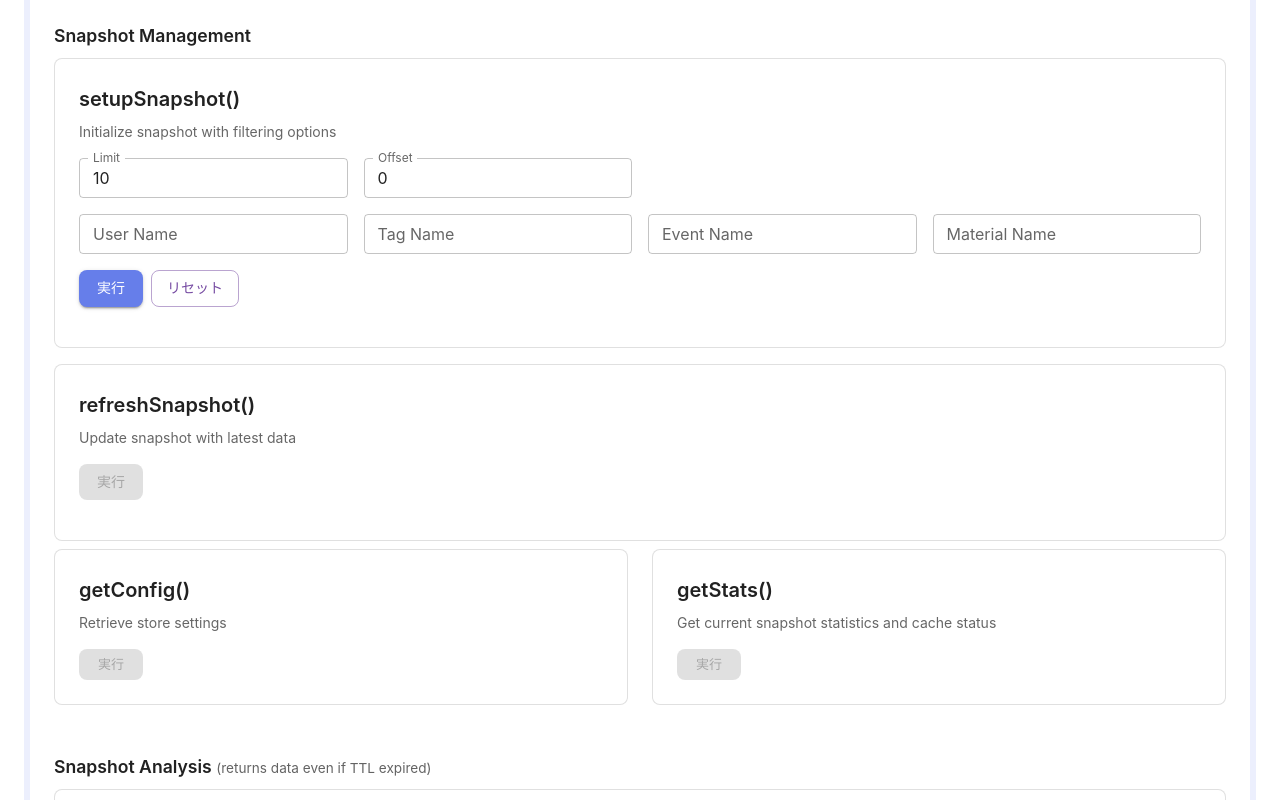
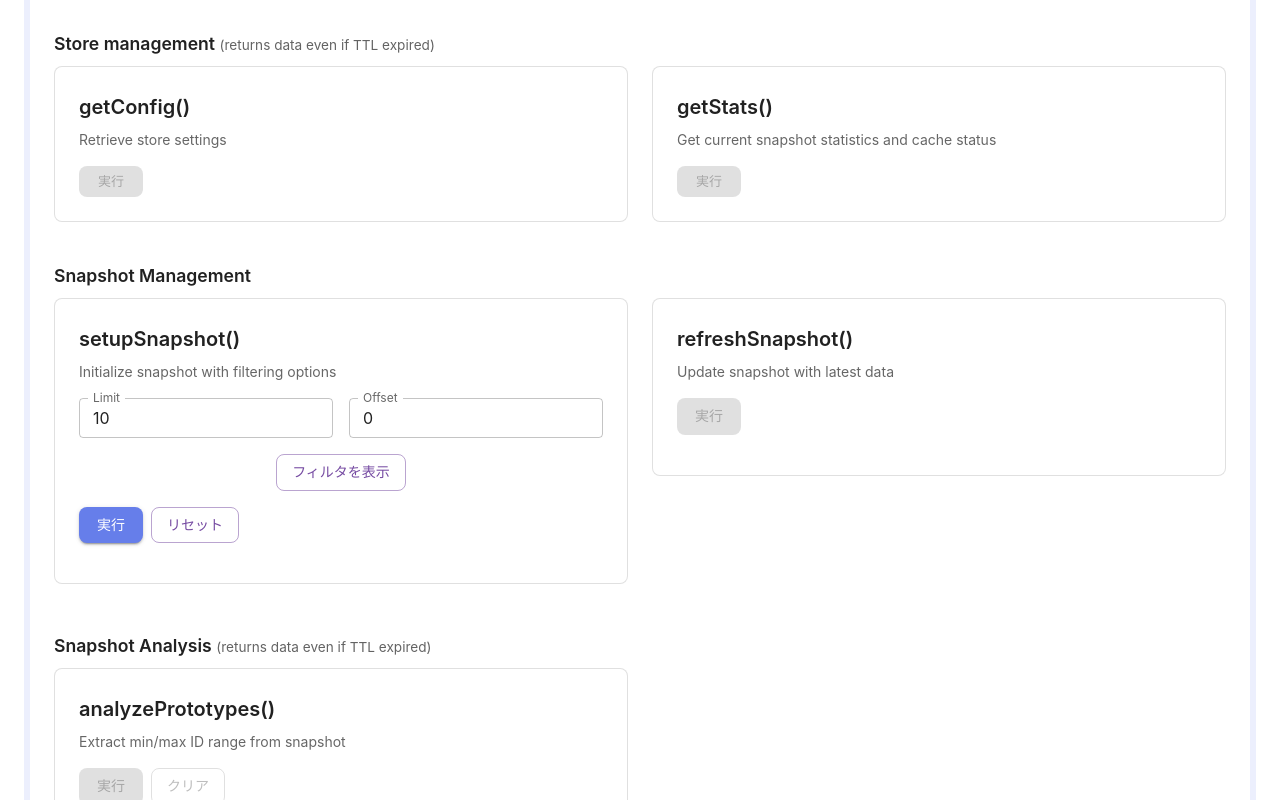
Before and after one commit to F88/PROMIDAS-demo, a React (Vite) app: page / in a window 1280 px wide. Shown: the part 1080-1880 px from the top of the page. Built offline with nearby package versions, Linux system fonts and the light colour scheme.

Commit message:
refactor: enhance repository container layout and improve snapshot setup filters

```diff
--- a/src/components/repository/repository-container.tsx
+++ b/src/components/repository/repository-container.tsx
@@ -1,4 +1,4 @@
-import { Typography, Stack, Grid } from '@mui/material';
+import { Typography, Grid } from '@mui/material';
 import { ContainerWrapper } from '../common/container-wrapper';
 import { SetupSnapshot } from './setup-snapshot';
 import { RefreshSnapshot } from './refresh-snapshot';
@@ -117,7 +117,48 @@ export function RepositoryContainer({
 
   return (
     <ContainerWrapper type="repository" label="Repository" isActive={isActive}>
-      {/* Management Operations */}
+      {/* Store management */}
+      <Typography
+        variant="h6"
+        sx={{
+          mt: 3,
+          mb: 1,
+          fontSize: '1.1rem',
+          fontWeight: 600,
+        }}
+      >
+        Store management{' '}
+        <Typography
+          component="span"
+          sx={{ fontSize: '0.85rem', fontWeight: 400, opacity: 0.7 }}
+        >
+          (returns data even if TTL expired)
+        </Typography>
+      </Typography>
+
+      <Grid container spacing={3} sx={{ mt: 1 }}>
+        <Grid
+          size={{
+            xs: 12,
+            sm: 6,
+          }}
+        >
+          <GetConfig
+            configLoading={configLoading}
+            fetchConfig={wrappedFetchConfig}
+          />
+        </Grid>
+        <Grid
+          size={{
+            xs: 12,
+            sm: 6,
+          }}
+        >
+          <GetStats fetchStats={wrappedUpdateStats} />
+        </Grid>
+      </Grid>
+
+      {/* Snapshot Management */}
       <Typography
         variant="h6"
         sx={{
@@ -130,8 +171,14 @@ export function RepositoryContainer({
         Snapshot Management
       </Typography>
 
-      <Stack spacing={2}>
-        {/* Setup Snapshot */}
+      <Grid container spacing={3} sx={{ mt: 1 }}>
+        <Grid
+          size={{
+            xs: 12,
+            sm: 6,
+            // md: 6,
+          }}
+        >
           <SetupSnapshot
             snapshotLimit={snapshotLimit}
             setSnapshotLimit={setSnapshotLimit}
@@ -151,8 +198,14 @@ export function RepositoryContainer({
             handleSetupSnapshot={handleSetupSnapshot}
             handleResetSnapshotForm={handleResetSnapshotForm}
           />
+        </Grid>
 
-        {/* Refresh Snapshot */}
+        <Grid
+          size={{
+            xs: 12,
+            sm: 6,
+          }}
+        >
           <RefreshSnapshot
             snapshotLoading={refreshLoading}
             snapshotSuccess={refreshSuccess}
@@ -160,17 +213,6 @@ export function RepositoryContainer({
             stats={stats}
             handleRefreshSnapshot={handleRefreshSnapshot}
           />
-      </Stack>
-
-      <Grid container spacing={3} sx={{ mt: 1 }}>
-        <Grid size={{ xs: 12, md: 6 }}>
-          <GetConfig
-            configLoading={configLoading}
-            fetchConfig={wrappedFetchConfig}
-          />
-        </Grid>
-        <Grid size={{ xs: 12, md: 6 }}>
-          <GetStats fetchStats={wrappedUpdateStats} />
         </Grid>
       </Grid>
 
@@ -193,7 +235,16 @@ export function RepositoryContainer({
         </Typography>
       </Typography>
 
+      <Grid container spacing={3} sx={{ mt: 1 }}>
+        <Grid
+          size={{
+            // xs: 12
+            xs: 6,
+          }}
+        >
           <Analysis stats={stats} visualizeFlow={visualizeFlow} />
+        </Grid>
+      </Grid>
 
       {/* Query Operations */}
       <Typography
@@ -215,23 +266,23 @@ export function RepositoryContainer({
       </Typography>
 
       <Grid container spacing={3}>
-        <Grid size={{ xs: 12, md: 6, xl: 4 }}>
+        <Grid size={{ xs: 12, sm: 6, xl: 4 }}>
           <PrototypeIds stats={stats} visualizeFlow={visualizeFlow} />
         </Grid>
 
-        <Grid size={{ xs: 12, md: 6, xl: 4 }}>
+        <Grid size={{ xs: 12, sm: 6, xl: 4 }}>
           <AllPrototypes stats={stats} visualizeFlow={visualizeFlow} />
         </Grid>
 
-        <Grid size={{ xs: 12, md: 6, xl: 4 }}>
+        <Grid size={{ xs: 12, sm: 6, xl: 4 }}>
           <SearchById stats={stats} visualizeFlow={visualizeFlow} />
         </Grid>
 
-        <Grid size={{ xs: 12, md: 6, xl: 4 }}>
+        <Grid size={{ xs: 12, sm: 6, xl: 4 }}>
           <SingleRandom stats={stats} visualizeFlow={visualizeFlow} />
         </Grid>
 
-        <Grid size={{ xs: 12, md: 6, xl: 4 }}>
+        <Grid size={{ xs: 12, sm: 6, xl: 4 }}>
           <RandomPrototype stats={stats} visualizeFlow={visualizeFlow} />
         </Grid>
       </Grid>
--- a/src/components/repository/setup-snapshot.tsx
+++ b/src/components/repository/setup-snapshot.tsx
@@ -1,4 +1,5 @@
-import { Stack, TextField, Grid, Alert } from '@mui/material';
+import { Stack, TextField, Grid, Alert, Collapse } from '@mui/material';
+import { useState } from 'react';
 import { SNAPSHOT_LIMITS } from '../../App';
 import { SectionCard } from '../common/section-card';
 import { ActionButton } from '../common/action-button';
@@ -43,6 +44,8 @@ export function SetupSnapshot({
   handleSetupSnapshot,
   handleResetSnapshotForm,
 }: SetupSnapshotProps) {
+  const [areFiltersExpanded, setAreFiltersExpanded] = useState(false);
+
   return (
     <SectionCard
       title="setupSnapshot()"
@@ -50,7 +53,11 @@ export function SetupSnapshot({
       category="Snapshot"
     >
       <Grid container spacing={2} sx={{ mb: 2 }}>
-        <Grid size={{ xs: 6, sm: 3 }}>
+        <Grid
+          size={{
+            xs: 6,
+          }}
+        >
           <TextField
             label="Limit"
             type="number"
@@ -74,7 +81,12 @@ export function SetupSnapshot({
             }}
           />
         </Grid>
-        <Grid size={{ xs: 6, sm: 3 }}>
+        <Grid
+          size={{
+            xs: 6,
+            // sm: 3
+          }}
+        >
           <TextField
             label="Offset"
             type="number"
@@ -86,6 +98,18 @@ export function SetupSnapshot({
           />
         </Grid>
       </Grid>
+
+      <Stack direction="row" spacing={1} justifyContent="center" sx={{ mb: 2 }}>
+        <ActionButton
+          onClick={() => setAreFiltersExpanded((prev) => !prev)}
+          variant="secondary"
+          disabled={snapshotLoading}
+        >
+          {areFiltersExpanded ? 'フィルタを隠す' : 'フィルタを表示'}
+        </ActionButton>
+      </Stack>
+
+      <Collapse in={areFiltersExpanded}>
         <Grid container spacing={2} sx={{ mb: 2 }}>
           <Grid size={{ xs: 12, sm: 3 }}>
             <TextField
@@ -136,6 +160,8 @@ export function SetupSnapshot({
             />
           </Grid>
         </Grid>
+      </Collapse>
+
       <Stack direction="row" spacing={1} sx={{ mb: 2 }}>
         <ActionButton
           onClick={handleSetupSnapshot}
```
Lines whose indentation alone changed are shown as unchanged.
